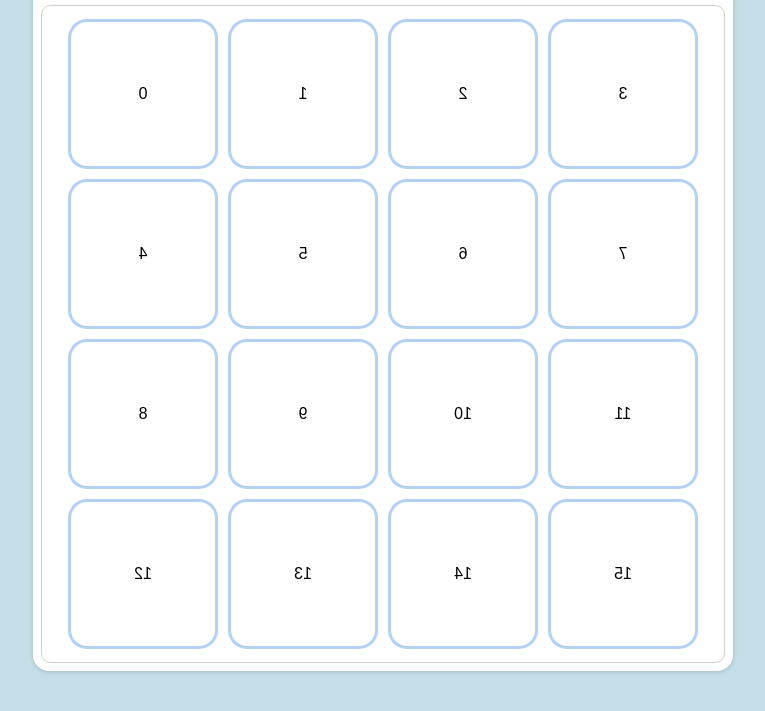
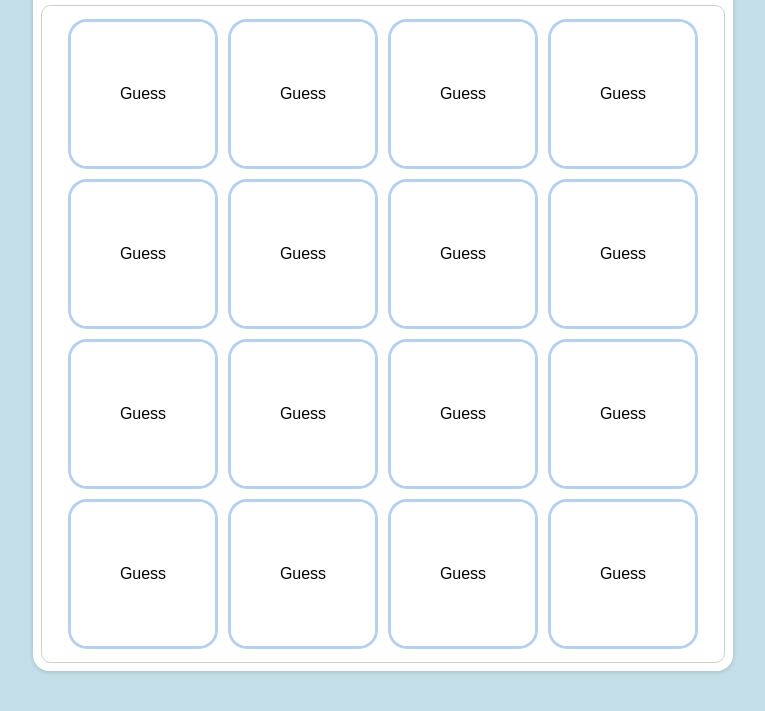
Before and after one commit to dastageer-hc/vanilla-js-memory-game, a website: page index.html in a window 1280 px wide. Shown: the part 79-790 px from the top of the page, without its empty margins (257-1022 px from the left). Drawn offline with Linux system fonts and the light colour scheme; a web font is replaced by a local one.

Commit message:
logic imroved

```diff
--- a/src/css/style.css
+++ b/src/css/style.css
@@ -45,16 +45,9 @@ body {
 }
 
 .box {
-  width: 9rem;
-  height: 9rem;
-  border-radius: 1rem;
-  display: flex;
-  align-items: center;
-  justify-content: center;
-  box-shadow: rgba(3, 102, 214, 0.3) 0px 0px 0px 3px;
-  transform: rotateY(-180deg);
   will-change: transform;
-  position: relative;
+  position: absolute;
+  z-index: 0;
 }
 
 .box:hover {
@@ -63,19 +56,7 @@ body {
   transition: all .4s;
 }
 
-.box::after {
-  display: block;
-  background-color: antiquewhite;
-  content: ' ';
-  z-index: 100000;
-  position: absolute;
-  top: 0;
-  left: 0;
-  height: '100%';
-  width: '100%';
 
-  /* transform: rotateY(-180deg) ease-in-out; */
-}
 
 .table {
   flex-direction: column;
@@ -87,5 +68,33 @@ body {
   display: flex;
   width: '100%';
   gap: 1rem;
+  position: relative;
+}
+
+.outer-div {
+  width: 9rem;
+  height: 9rem;
+  border-radius: 1rem;
+  display: flex;
+  align-items: center;
+  justify-content: center;
+  box-shadow: rgba(3, 102, 214, 0.3) 0px 0px 0px 3px;
+  position: relative;
+  overflow: hidden;
+}
+
+.outer-div:hover .inner-div {
+  display: none;
+}
+
+.inner-div {
+  position: absolute;
+  height: 100%;
+  width: 100%;
+  display: flex;
+  align-items: center;
+  justify-content: center;
+  background-color: white;
+  z-index: 10;
 
 }
--- a/src/js/app.js
+++ b/src/js/app.js
@@ -6,6 +6,7 @@ let boxesArray = Array.from({ length: 4 }, (_, rowIndex) => {
         const newDiv = document.createElement('div');
         newDiv.innerHTML = `${rowIndex * 4 + colIndex}`; // Display the index in a grid format
         newDiv.classList.add("box");
+        newDiv.setAttribute("card-number", rowIndex);
         return newDiv;
     });
 });
@@ -14,7 +15,11 @@ let boxesArray = Array.from({ length: 4 }, (_, rowIndex) => {
 const renderTable = () => {
     return boxesArray.map((row, rowIndex) => {
         return `<div class="row">` +
-            row.map((div) => div.outerHTML).join('') +
+            row.map((div, index) =>`<div class='outer-div' data-card-number='${index}'>
+           <div class='inner-div'> Guess
+           </div>
+            ${div.outerHTML}
+            </div>`).join('') +
             `</div>`;
     }).join(''); // Join rows to return the full HTML string
 };
@@ -25,4 +30,7 @@ ${renderTable()}
 </div>`;
 
 const table = document.querySelector(".table");
+table.addEventListener("click", (event) => {
+    console.log(event.target, 'evnet');
+})
 console.log(table);
```
